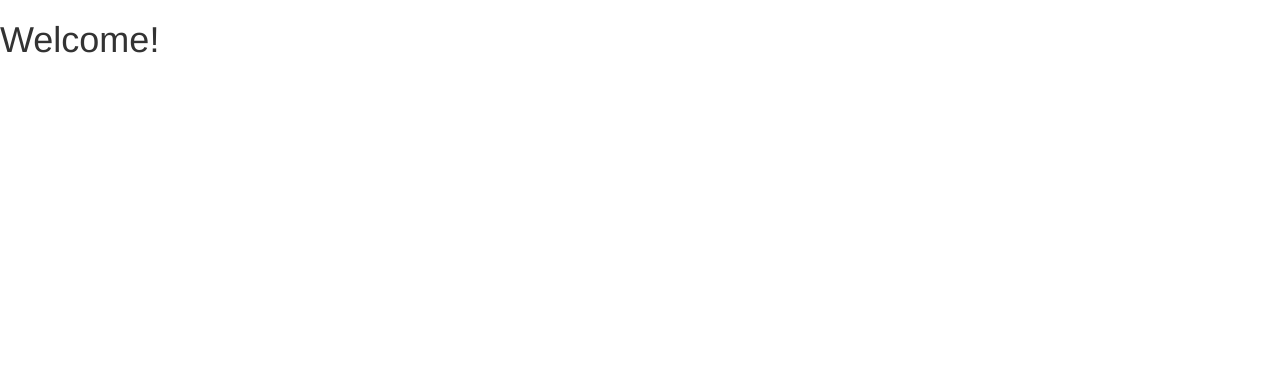
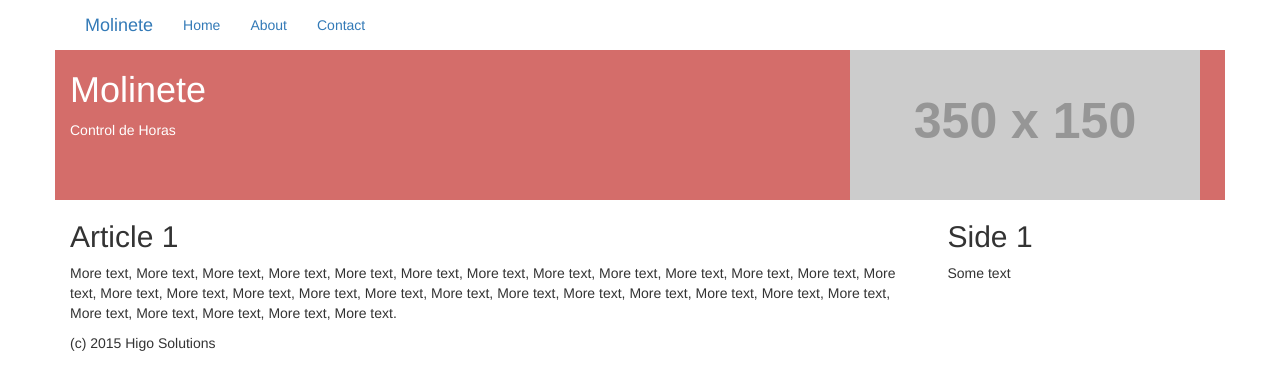
Before and after one commit to jesumarquez/molinete, a website: page public/index.html in a window 1280 px wide. Drawn offline with nearby package versions, Linux system fonts and the light colour scheme; placeholder pictures from the web are drawn by us.

Commit message:
Some Html5 semantic and Bootstrap

```diff
--- a/bower.json
+++ b/bower.json
@@ -18,6 +18,7 @@
     "tests"
   ],
   "dependencies": {
-    "bootstrap": "~3.3.4"
+    "bootstrap": "~3.3.4",
+    "jquery": "~2.1.3"
   }
 }
--- /dev/null
+++ b/public/css/styles.css
@@ -0,0 +1,4 @@
+.banner{
+    background-color:#D46D6A;
+    color:white;
+}
--- a/public/index.html
+++ b/public/index.html
@@ -1,10 +1,102 @@
 <!DOCTYPE html>
 <html>
     <head>
+        <meta charset="utf-8">
+        <meta name="viewport" content="width=device-width, initial-scale=1">
+
         <link href="/static/bootstrap/dist/css/bootstrap.min.css" rel="stylesheet">
+        <link href="css/styles.css" rel="stylesheet">
+
         <title>Molinete</title>
     </head>
     <body>
-        <h1>Welcome!</h1>
+
+        <!-- Site Header and Navigation -->
+        <header class="top" role="header">
+            <div class="container">
+                <a href="#" class="navbar-brand pull-left">
+                    Molinete
+                </a>
+                <button class="navbar-toggle" data-toggle="collapse" data-target=".navbar-collapse">
+                    <span class="glyphicon glyphicon-align-justify"></span>
+                </button>
+                <nav class="navbar-collapse collapse" role="navigation">
+                    <ul class="navbar-nav nav">
+                        <li><a href="#">Home</a></li>
+                        <li><a href="#">About</a></li>
+                        <li><a href="#">Contact</a></li>
+                    </ul>
+                </nav>
+            </div>
+        </header>
+
+        <section class="banner container">
+            <div class="row">
+                <div class="col-md-8">
+                    <h1>Molinete</h1>
+                    <p>Control de Horas</p>
+                </div>
+                <div class="col-md-4">
+                    <img src="http://placehold.it/350x150"/>
+                </div>
+            </div>
+        </section>
+
+        <main class="container">
+            <section class="row">
+                <article class="col-md-9">
+                    <header>
+                        <h2>Article 1</h2>
+                        <p>
+                            More text, More text, More text, More text, More text, More text,
+                            More text, More text, More text, More text, More text, More text,
+                            More text, More text, More text, More text, More text, More text,
+                            More text, More text, More text, More text, More text, More text,
+                            More text, More text, More text, More text, More text, More text.
+                        </p>
+                    </header>
+                </article>
+                <article class="col-md-3">
+                    <header>
+                        <h2>Side 1</h2>
+                    </header>
+                    <p>Some text</p>
+                </article>
+            </section>
+        </main>
+
+
+        <!--
+        <main class="container">
+            <h2>Main</h2>
+            <p>Some text</p>
+        </main>
+        <section>
+            <article>
+                <header>
+                    <h2>Article 1</h2>
+                    <p>Some text</p>
+                </header>
+                <p>
+                    More text, More text, More text, More text, More text, More text,
+                    More text, More text, More text, More text, More text, More text,
+                    More text, More text, More text, More text, More text, More text,
+                    More text, More text, More text, More text, More text, More text,
+                    More text, More text, More text, More text, More text, More text.
+                </p>
+            </article>
+        </section>
+        <aside class="container">
+            <h2>About</h2>
+            <p>Some text</p>
+        </aside>
+        -->
+
+        <footer class="container">
+            <p>(c) 2015 Higo Solutions</p>
+        </footer>
+
+        <script src="/static/jquery/dist/jquery.min.js"></script>
+        <script src="/static/bootstrap/dist/js/bootstrap.min.js"></script>
     </body>
 </html>
```
